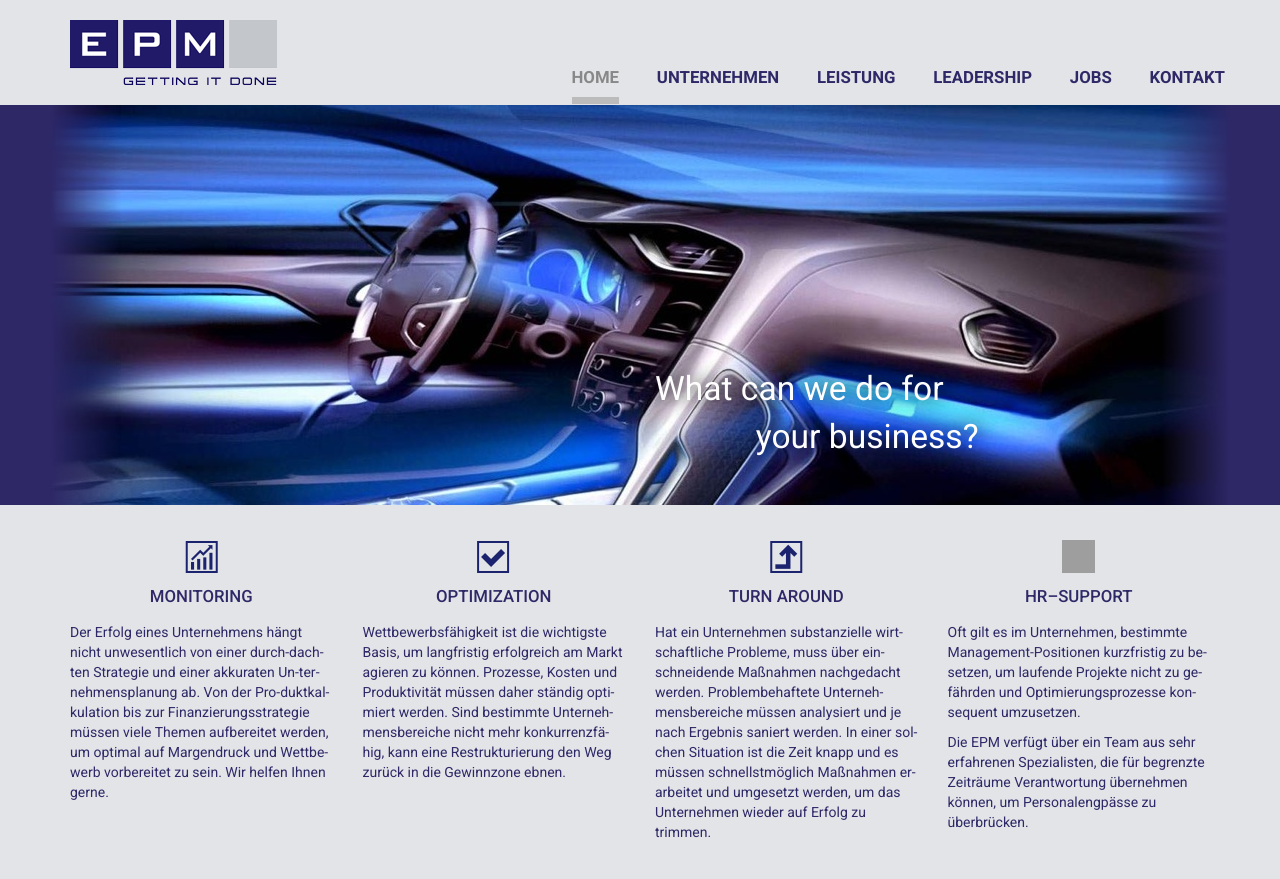
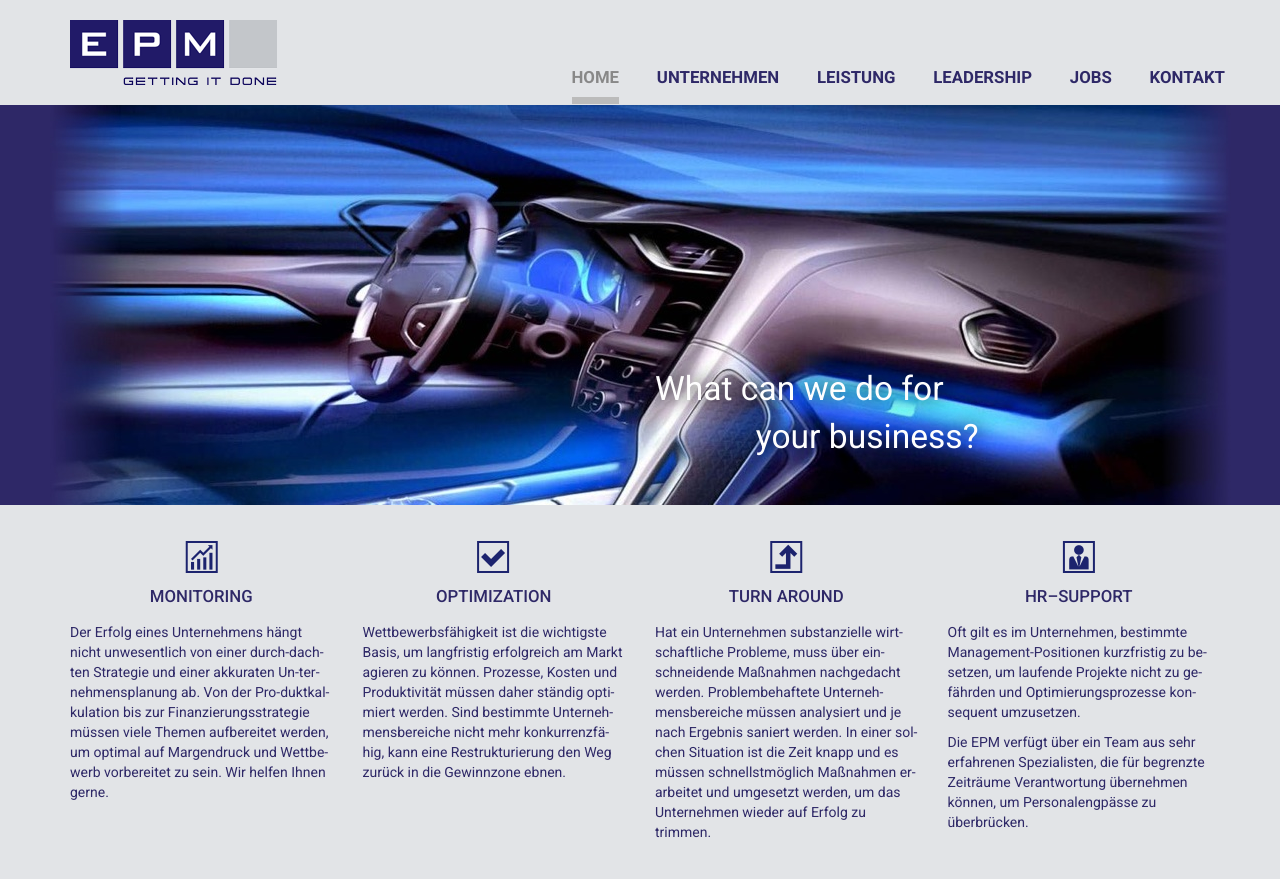
Before and after one commit to tvogels/epm, a PHP site: page / in a window 1280 px wide. Shown: the top 879 px of the page. Run offline with PHP 8.4, Linux system fonts and the light colour scheme; grey boxes are pictures that could not be loaded.

Commit message:
Update index

```diff
--- a/index.php
+++ b/index.php
@@ -30,7 +30,7 @@
             <p>Hat ein Unternehmen substanzielle wirtschaftliche Probleme, muss über einschneidende Maßnahmen nachgedacht werden. Problembehaftete Unternehmensbereiche müssen analysiert und je nach Ergebnis saniert werden. In einer solchen Situation ist die Zeit knapp und es müssen schnellstmöglich Maßnahmen erarbeitet und umgesetzt werden, um das Unternehmen wieder auf Erfolg zu trimmen.</p>
           </div>
           <div class="col-sm-3">
-            <img src="/img/icon-support.png" alt="Support" class="heading-icon">
+            <img src="/img/icon-hr-support.png" alt="Support" class="heading-icon">
             <h2>HR–Support</h2>
             <p>Oft gilt es im Unternehmen, bestimmte Management-Positionen kurzfristig zu besetzen, um laufende Projekte nicht zu gefährden und Optimierungsprozesse konsequent umzusetzen.</p><p>
 Die EPM verfügt über ein Team aus sehr erfahrenen Spezialisten, die für begrenzte Zeiträume Verantwortung übernehmen können, um Personalengpässe zu überbrücken.</p>
```
